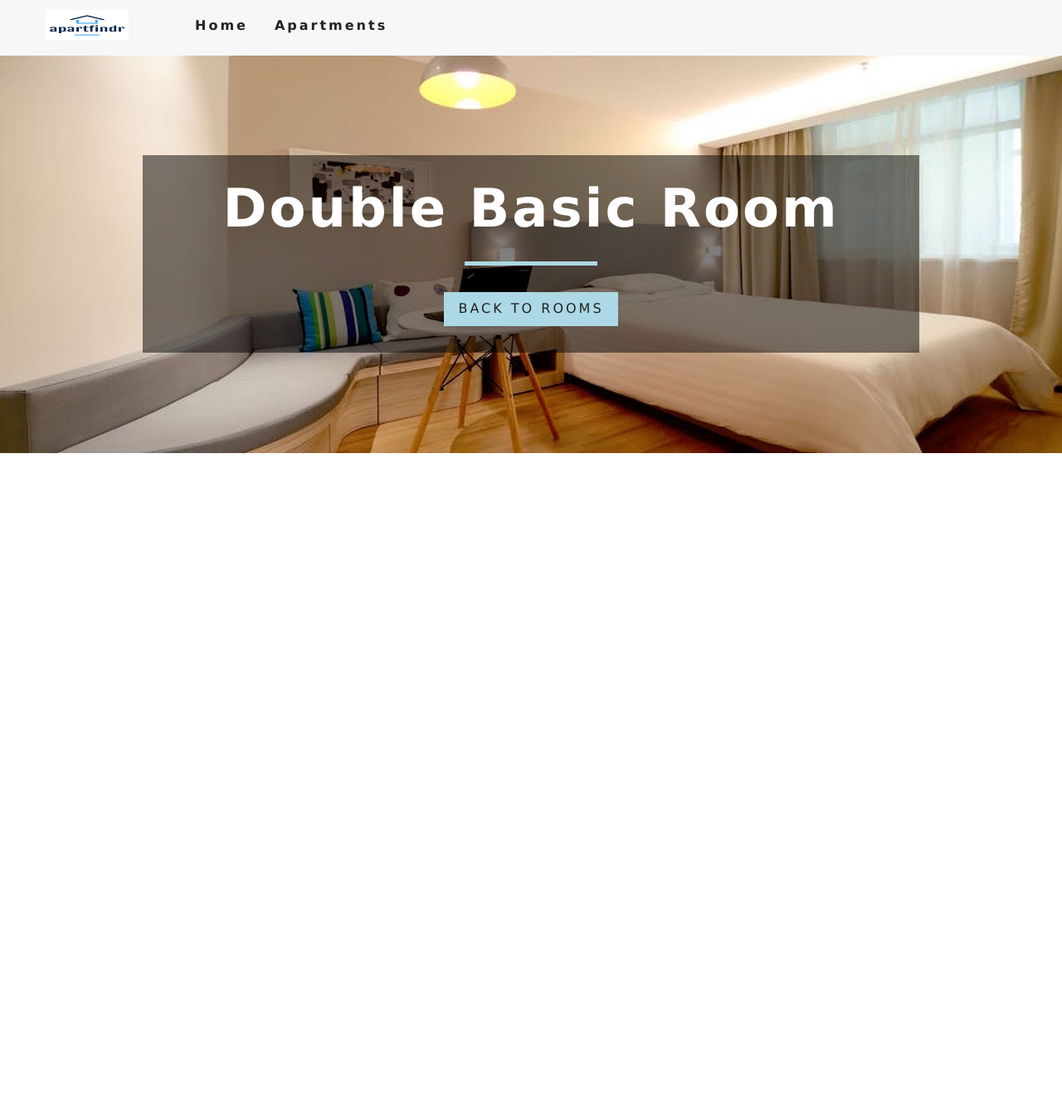
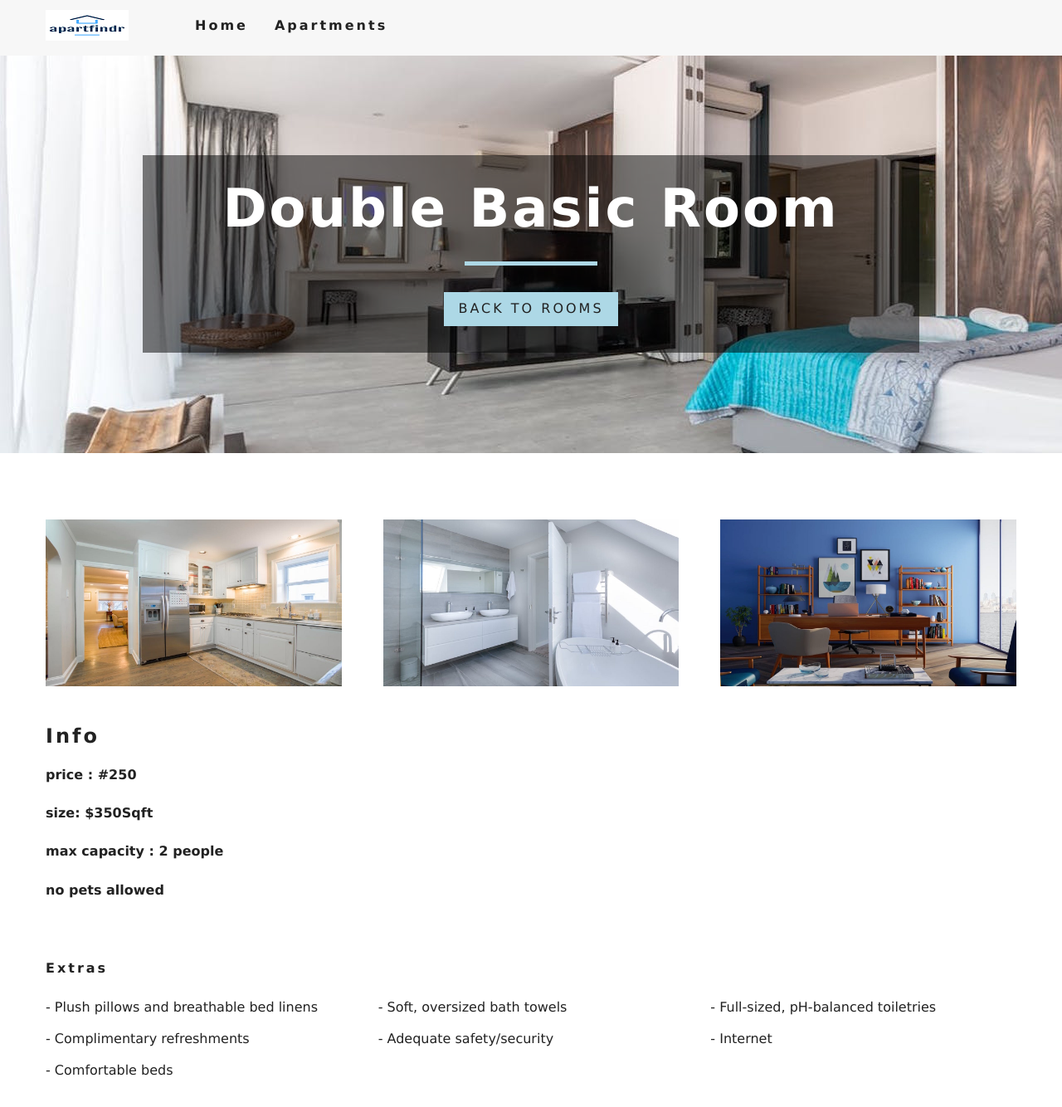
Before and after one commit to akinleyeOJ/ApartFindr, a React (Create React App) app in the folder my-app/: page /rooms/double-basic in a window 1280 px wide. Shown: the top 1334 px of the page at 83% size. Before the commit the page ends 800 px from the top, so only its background shows below. Built offline with nearby package versions, Linux system fonts and the light colour scheme.

Commit message:
add single room components

```diff
--- a/my-app/src/components/StyledHero.js
+++ b/my-app/src/components/StyledHero.js
@@ -0,0 +1,13 @@
+import styled from 'styled-components';
+import defaultImg from '../images/room-1.jpeg';
+
+
+const StyledHero = styled.header`
+     min-height:60vh;
+     background: url(${props => (props.img ? props.img : defaultImg)}) center/cover no-repeat;
+     display: flex;
+     align-items: center;
+     justify-content: center;
+`;
+
+export default StyledHero;
--- a/my-app/src/pages/Home.js
+++ b/my-app/src/pages/Home.js
@@ -5,6 +5,7 @@
 import Services from '../components/Services';
 import Naira from 'react-naira';
 import FeaturedRooms from '../components/FeaturedRooms';
+
 
 export default function Home() {
     return (
@@ -17,6 +18,7 @@
         </Hero>
         <Services />
         <FeaturedRooms />
+
         </>
     );
 
--- a/my-app/src/pages/SingleRoom.js
+++ b/my-app/src/pages/SingleRoom.js
@@ -1,9 +1,10 @@
 import React, { Component } from "react";
-import defaultBcg from '../images/room-1.jpeg'
-import Hero from '../components/Hero'
-import Banner from '../components/Banner'
-import {Link} from 'react-router-dom'
-import {RoomContext} from '../context'
+import defaultBcg from '../images/room-1.jpeg';
+import Hero from '../components/Hero';
+import Banner from '../components/Banner';
+import {Link} from 'react-router-dom';
+import {RoomContext} from '../context' ;
+import StyledHero from '../components/StyledHero';
 
 export default class SingleRoom extends Component {
     constructor(props){
@@ -41,14 +42,46 @@
             pets,
             images
         } = room;
+const [mainImg,...defaultImg] = images;
         return (
-           <Hero hero="roomsHero">
+            <>
+           <StyledHero img={mainImg || this.state.defaultBcg}>
               <Banner title={`${name} room`}>
                   <Link to="/rooms" className="btn-primary">
                       back to rooms
                   </Link>
               </Banner>
-           </Hero>
+           </StyledHero>
+           <section className="single-room">
+             <div className="single-room-images">
+                 {defaultImg.map((item, index) => (
+                   <img key={index} src={item} alt= {name} />
+                 ))}
+             </div>
+             <div className="single-room-info">
+                <article className="desc">
+                    <h3>info</h3>
+                    <h6>price : #{price}</h6>
+                    <h6>size: ${size}Sqft</h6>
+                    <h6>
+                        max capacity : {""}
+                        {capacity > 1 ? `${capacity} people` :
+                          `${capacity} person`}
+                    </h6>
+                    <h6>{pets? "pets allowed" : "no pets allowed"}</h6>
+                 <h6>{breakfast && "free breakfast included"}</h6>
+                </article>
+             </div>
+           </section>
+           <section className="room-extras">
+               <h6>extras</h6>
+               <ul className="extras">
+                   {extras.map((item, index) => {
+                       return <li key={index}>- {item}</li>;
+                   })}
+               </ul>
+           </section>
+           </>
         );
     }
 }
```
